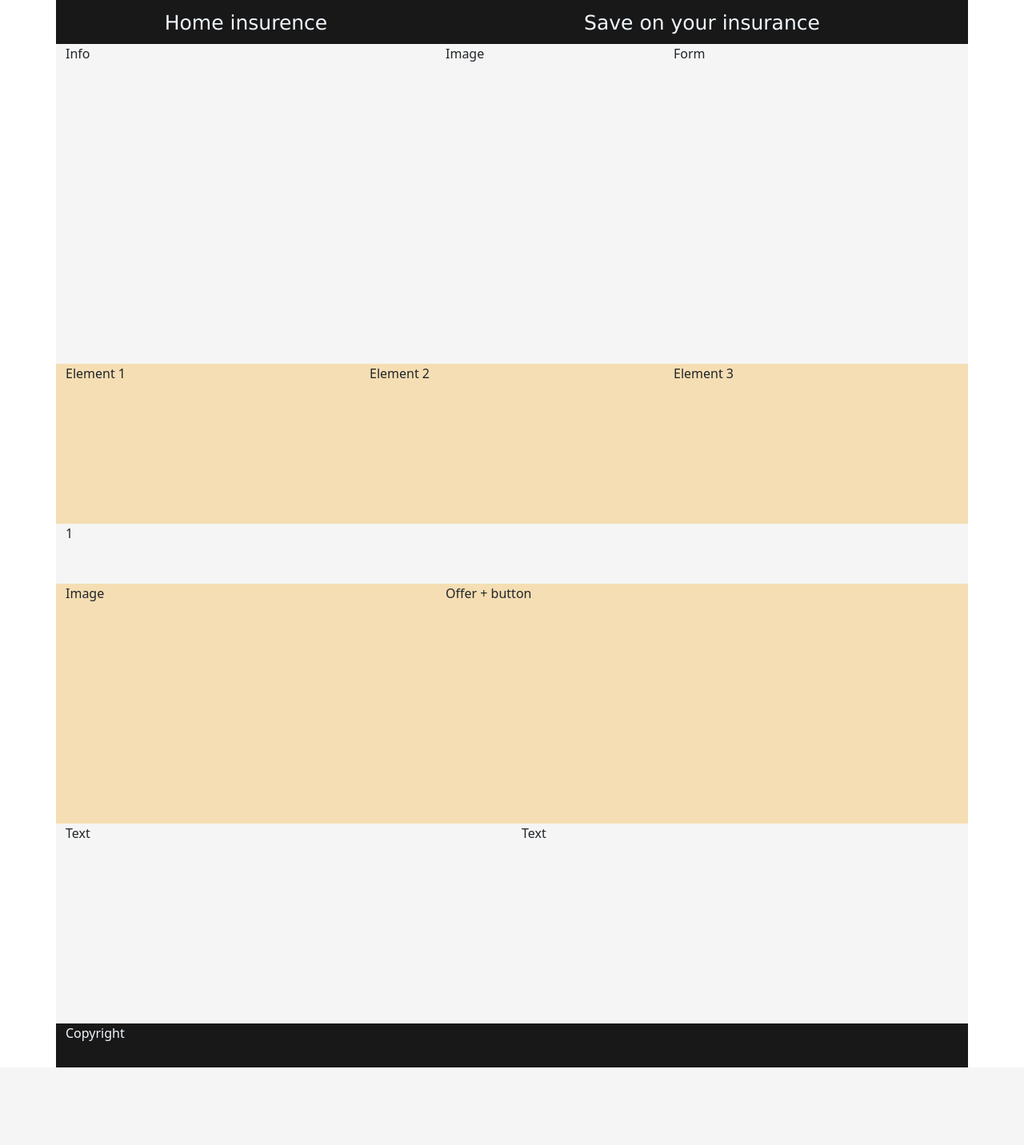
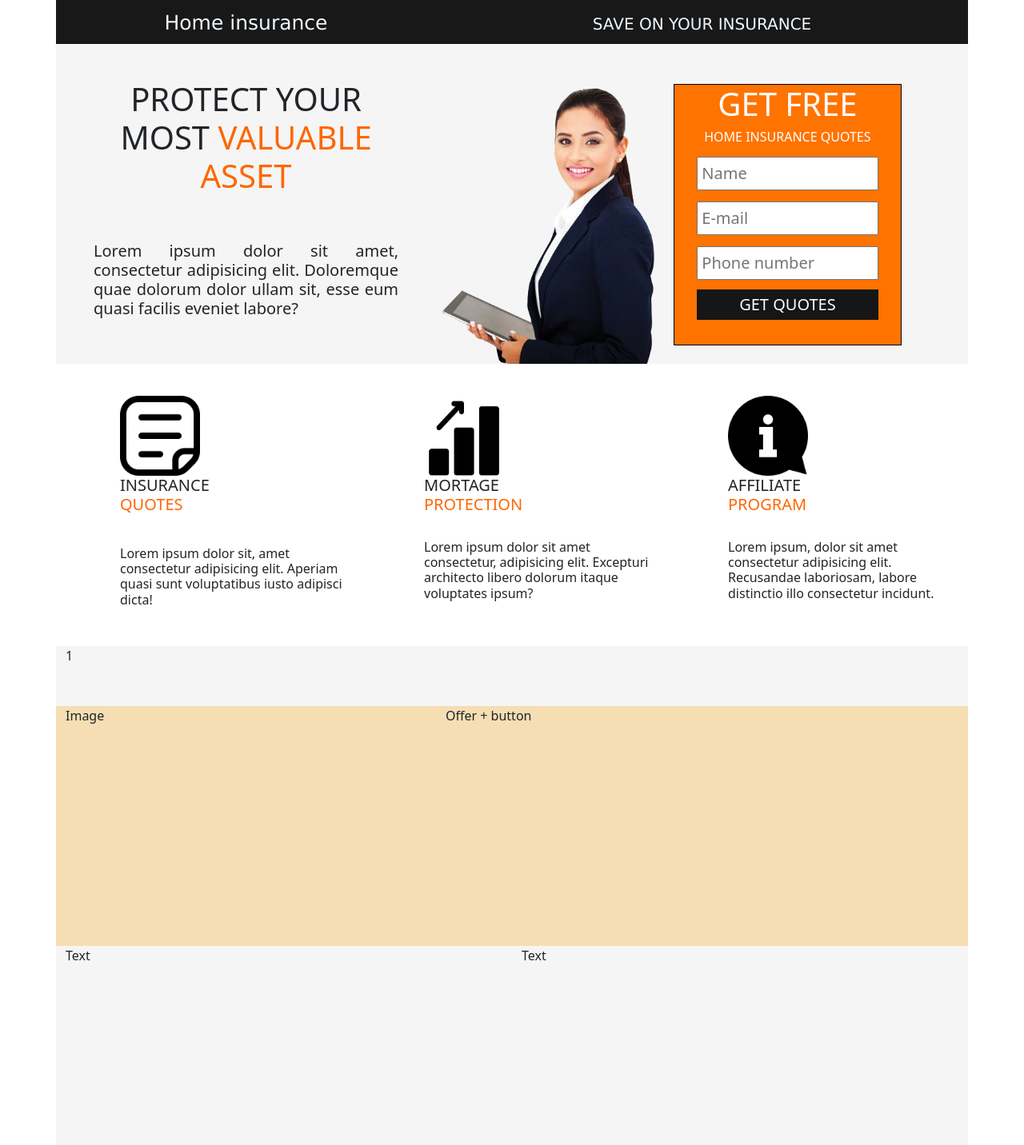
Before and after one commit to Clinsen/University, a PHP site: page / in a window 1280 px wide. Shown: the top 1432 px of the page at 80% size. Before the commit the page ends 1335 px from the top, so only its background shows below. Run offline with PHP 8.4, Linux system fonts and the light colour scheme.

Commit message:
Add two more blocks

```diff
--- a/Web/Lab4/index.html
+++ b/Web/Lab4/index.html
@@ -17,27 +17,43 @@
       <div class="container">
         <div class="row">
           <div class="col-sm-12 col-md-5 toppart">
-            <p>Home insurence</p>
+            <p>Home insurance</p>
           </div>
           <div class="col-sm-12 col-md-7 toppart">
-            <p>Save on your insurance</p>
+            <p class="insurance">SAVE ON YOUR INSURANCE</p>
           </div>
         </div>
         <div class="row">
           <div class="col-md-5 underhead">
-            Info
+            <div class="infotext"><h1 class="assets">PROTECT YOUR MOST <span style="color: #ff6600">VALUABLE ASSET</span></h1></div>
+            <div class="loremtext"><h5 class="assets">Lorem ipsum dolor sit amet, consectetur adipisicing elit. Doloremque quae dolorum dolor ullam sit, esse eum quasi facilis eveniet labore?</h1></div>
           </div>
           <div class="col-md-3 underhead imagecol">
-            Image
+            <img src="/img/Person.png" alt="image">
           </div>
           <div class="col-md-4 underhead">
-            Form
+            <div class="quoteform">
+              <h1>GET FREE</h1>
+              <h6>HOME INSURANCE QUOTES</h4>
+              <form>
+                <input type = "text" placeholder="Name">
+                <input type = "text" placeholder="E-mail">
+                <input type = "text" placeholder="Phone number">
+                <input type = "button" value = "GET QUOTES">
+              </form>
+            </div>
           </div>
         </div>
         <div class="row">
-            <div class="col-sm-12 col-md-4 elements element1">Element 1</div>
-            <div class="col-sm-12 col-md-4 elements element2">Element 2</div>
-            <div class="col-sm-12 col-md-4 elements element3">Element 3</div>
+            <div class="col-sm-12 col-md-4 elements element1">
+              <img src="img/quotes.png" alt="quotes"><h5>INSURANCE<br/><span style="color: #ff6600">QUOTES</span></h5></p><br/><h6>Lorem ipsum dolor sit, amet consectetur adipisicing elit. Aperiam quasi sunt voluptatibus iusto adipisci dicta!</h5>
+            </div>
+            <div class="col-sm-12 col-md-4 elements element2">
+              <img src="img/protection.png" alt="protection"><h5>MORTAGE<br/> <span style="color: #ff6600">PROTECTION</span></h5><br/><h6>Lorem ipsum dolor sit amet consectetur, adipisicing elit. Excepturi architecto libero dolorum itaque voluptates ipsum?</h6>
+            </div>
+            <div class="col-sm-12 col-md-4 elements element3">
+              <img src="img/info.png" alt="info"><h5>AFFILIATE<br/> <span style="color: #ff6600">PROGRAM</span></h5><br/><h6>Lorem ipsum, dolor sit amet consectetur adipisicing elit. Recusandae laboriosam, labore distinctio illo consectetur incidunt.</h6>
+            </div>
         </div>
         <div class="row">
             <div class="col-md-12 offertext">1</div>
--- a/Web/Lab4/style.css
+++ b/Web/Lab4/style.css
@@ -9,6 +9,7 @@ div.toppart {
 }
 
 div.underhead {
+  padding-top: 20px;
   height: 400px;
   background: whitesmoke;
 }
@@ -16,11 +17,55 @@ div.underhead {
 div.imagecol {
   height: 400px;
   background: whitesmoke;
+  display: flex;
+  flex-direction: column-reverse;
+}
+
+.imagecol > img {
+  width: auto;
+  height: 360px;
+}
+
+.imagecol {
+  align-items: end;
 }
 
 div.elements {
-  background: wheat;
-  height: 200px;
+  background: white;
+  height: 400px;
+  padding-top: 40px;
+  padding-bottom: 40px;
+  padding-left: 80px;
+}
+
+div.element1 {
+  width: 3fr;
+  height: 100%;
+}
+
+.element1 > img {
+  width: 100px;
+  height: 100px;
+}
+
+div.element2 {
+  width: 3fr;
+  height: 100%;
+}
+
+.element2 > img {
+  width: 100px;
+  height: 100px;
+}
+
+div.element3 {
+  width: 3fr;
+  height: 100%;
+}
+
+.element3 > img {
+  width: 100px;
+  height: 100px;
 }
 
 div.offertext {
@@ -43,3 +88,56 @@ div.footer {
   height: 55px;
   color: aliceblue;
 }
+
+.quoteform {
+  background: rgb(255, 115, 0);
+  border: 1px solid black;
+  border-color: black;
+  color: white;
+  width: 80%;
+  height: 86%;
+  font-size: 20px;
+  text-align: center;
+  margin-top: 30px;
+  justify-content: center;
+}
+
+form input {
+  width: 80%;
+  padding: 4px;
+  outline: none;
+  margin: 7px;
+}
+
+input[type="button"] {
+  width: 80%;
+  height: auto;
+  margin-top: 5px;
+  border: none;
+  background-color: rgb(22, 22, 22);
+  color: white;
+}
+
+h1 {
+  text-align: center;
+}
+
+h4 {
+  text-align: center;
+}
+
+div.loremtext {
+  text-align: justify;
+  padding: 25px;
+  margin: 10px;
+}
+
+div.infotext {
+  padding: 15px;
+  margin: 10px;
+}
+
+p.insurance {
+  font-size: 20px;
+  padding-top: 5px;
+}
```
Also changed, not shown: Web/Lab4/img/Person.png (added), Web/Lab4/img/info.png (added), Web/Lab4/img/protection.png (added), Web/Lab4/img/quotes.png (added).
